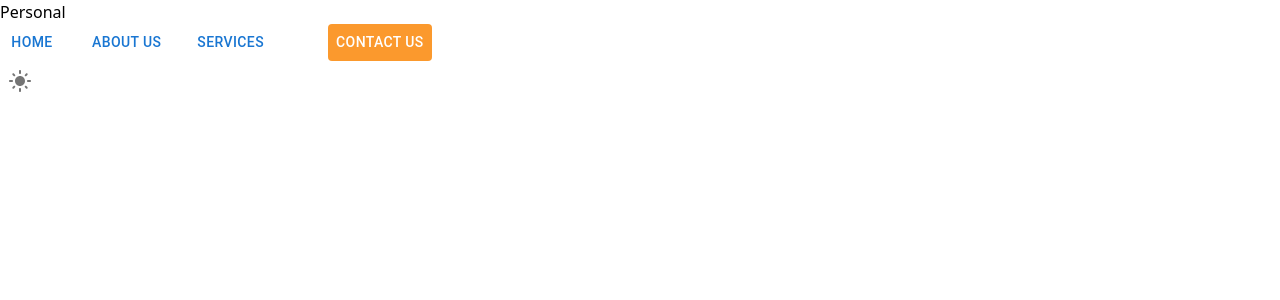
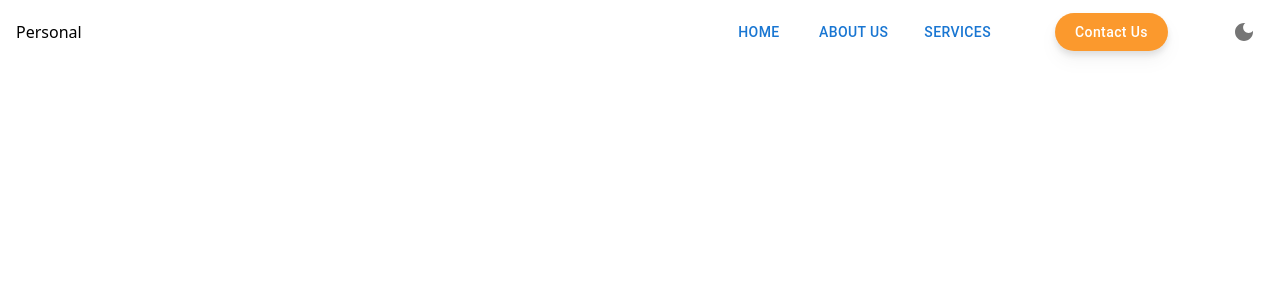
Before and after one commit to the-coder-kalisa/portofolio, a React (Vite) app: page / in a window 1280 px wide. Shown: the top 300 px of the page. Built offline with nearby package versions, Linux system fonts and the light colour scheme.

Commit message:
added navigation bar

```diff
--- a/src/App.tsx
+++ b/src/App.tsx
@@ -1,13 +1,15 @@
-import { Provider } from "react-redux";
+
 import Navigation from "./components/Navigation";
-import store from "./store";
+import { useSelector } from "react-redux";
+import { State } from "./store";
+
 function App() {
+  const mode = useSelector<State>(state => state.mode);
   return (
-    <Provider store={store}>
-      <div>
+
+      <div className={`${mode && "bg-black"}`}>
         <Navigation />
       </div>
-    </Provider>
   );
 }
 
--- a/src/components/Navigation.tsx
+++ b/src/components/Navigation.tsx
@@ -7,27 +7,38 @@ import { DarkMode, LightMode } from "@mui/icons-material";
 
 const Navigation: React.FC = () => {
   const dispatch = useDispatch();
-  const mode = useSelector<State>(state => state.mode);
+  const mode = useSelector<State>((state) => state.mode);
   const buttons: string[] = ["Home", "About Us", "Services"];
   const changeMode = () => {
-    dispatch(actions.changeMode(!mode))
-  }
+    dispatch(actions.changeMode(!mode));
+  };
   return (
-    <div className="">
-      <Link to="/">Personal</Link>
+    <div className="flex items-center py-3 px-4 justify-between">
+      <Link to="/" className={`${mode && "text-white"}`}>
+        Personal
+      </Link>
       <div className="flex items-center gap-14">
         <div className="flex items-center gap-5">
           {buttons.map((but, index) => (
             <Button key={index}>{but}</Button>
           ))}
         </div>
-        <Button style={{ backgroundColor: "#fb992d", color: "white" }}>
+        <Button
+          style={{
+            backgroundColor: "#fb992d",
+            color: "white",
+            borderRadius: "9999px",
+            padding: "7px 20px",
+            textTransform: "capitalize",
+          }}
+          className="drop-shadow-lg"
+        >
           Contact Us
         </Button>
+        <IconButton onClick={changeMode}>
+          {mode ? <LightMode style={{ color: "white" }} /> : <DarkMode />}
+        </IconButton>
       </div>
-      <IconButton className="absolute" onClick={changeMode}>
-        {mode ? <LightMode /> : <DarkMode />}
-      </IconButton>
     </div>
   );
 };
--- a/src/main.tsx
+++ b/src/main.tsx
@@ -3,12 +3,14 @@ import ReactDOM from "react-dom/client";
 import App from "./App";
 import "./index.css";
 import { BrowserRouter as Router, Routes, Route } from "react-router-dom";
+import { Provider } from "react-redux";
+import store from "./store";
 
 ReactDOM.createRoot(document.getElementById("root")!).render(
   <React.StrictMode>
     <Router>
       <Routes>
-        <Route element={<App />} path="/" />
+        <Route element={<Provider store={store}><App /></Provider>} path="/" />
       </Routes>
     </Router>
   </React.StrictMode>
--- a/src/store.ts
+++ b/src/store.ts
@@ -8,10 +8,10 @@ export interface State {
 }
 const mode = createSlice<State, SliceCaseReducers<State>>({
   name: "mode",
-  initialState: { mode: true },
+  initialState: { mode: false },
   reducers: {
     changeMode(state, action) {
-      state.mode = action.payload;
+      state.mode = action.payload
     },
   },
 });
```
